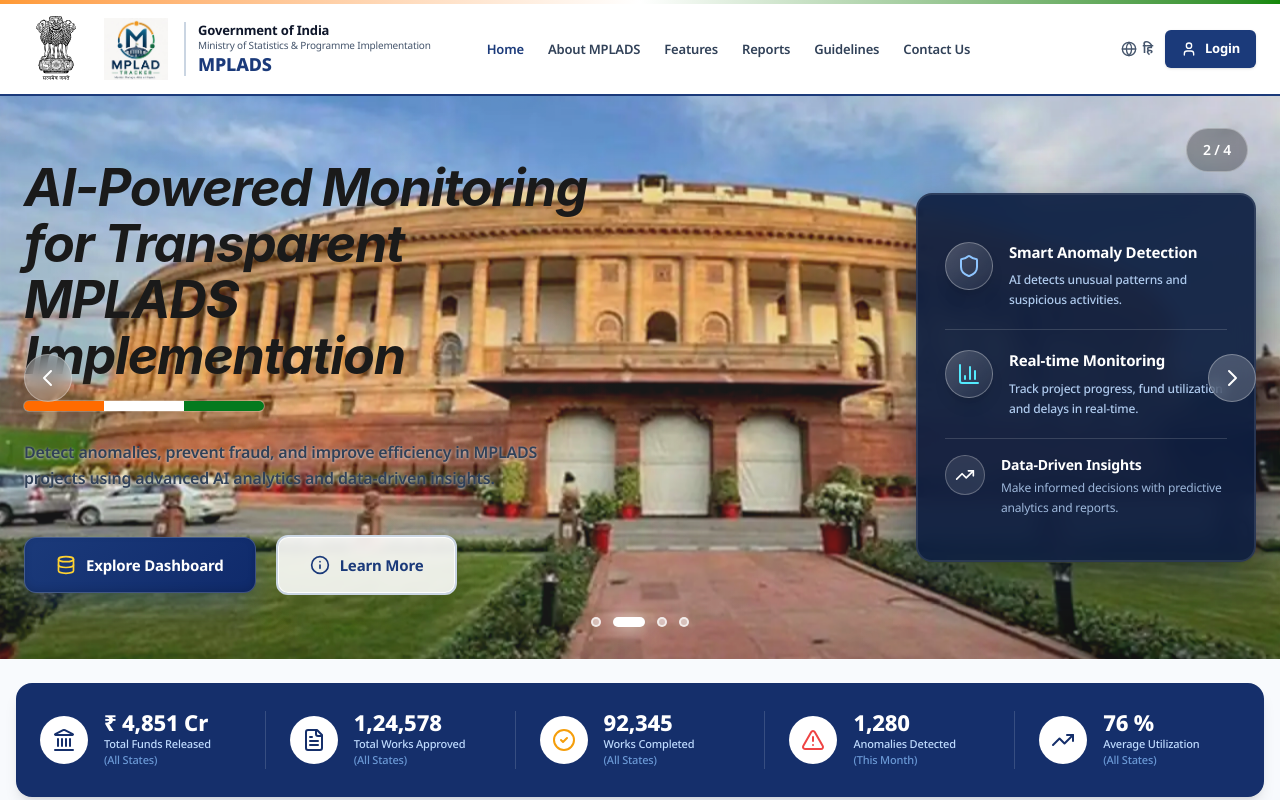
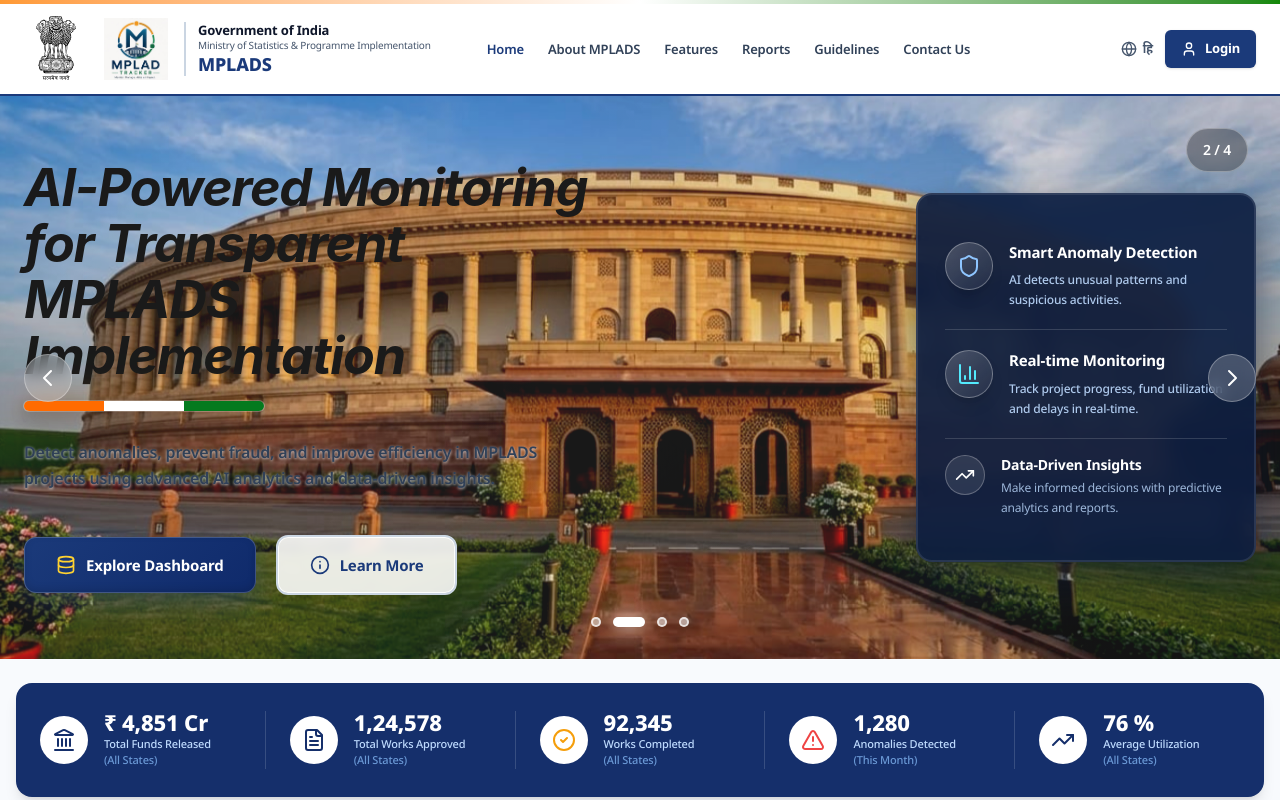
Before and after one commit to codeWithkrish123/MPLADS, a React (Vite) app: page / in a window 1280 px wide. Shown: the top 800 px of the page. Built offline with nearby package versions, Linux system fonts and the light colour scheme; a web font is replaced by a local one.

Commit message:
Update: Replace carousel images 1,2,3 with MPLADS road project and parliament interior images

```diff
--- a/src/views/LandingPage.tsx
+++ b/src/views/LandingPage.tsx
@@ -38,10 +38,10 @@
 import mpladsLogo from "../assets/MPLADS_logo.jpg";
 
 // Hero Images for carousel
-const heroBgImg1 = new URL("../assets/images/parliament-hero-premium.webp", import.meta.url).href;
-const heroBgImg2 = new URL("../assets/images/parliament-house-hero.webp", import.meta.url).href;
-const heroBgImg3 = new URL("../assets/images/parliament-reflection.jpg", import.meta.url).href;
-const heroBgImg4 = new URL("../assets/images/parliament-picture.jpg", import.meta.url).href;
+const heroBgImg1 = new URL("../assets/images/mplads_portal_hero_1787771510954.jpg", import.meta.url).href; // MPLADS Road Project
+const heroBgImg2 = new URL("../assets/images/parliament-picture.jpg", import.meta.url).href; // Parliament Interior
+const heroBgImg3 = new URL("../assets/images/parliament-reflection.jpg", import.meta.url).href; // Parliament Reflection
+const heroBgImg4 = new URL("../assets/images/parliament-house-hero.webp", import.meta.url).href; // Parliament Building
 
 const heroImages = [heroBgImg1, heroBgImg2, heroBgImg3, heroBgImg4];
 const portalHeroImg = heroBgImg1;
```
